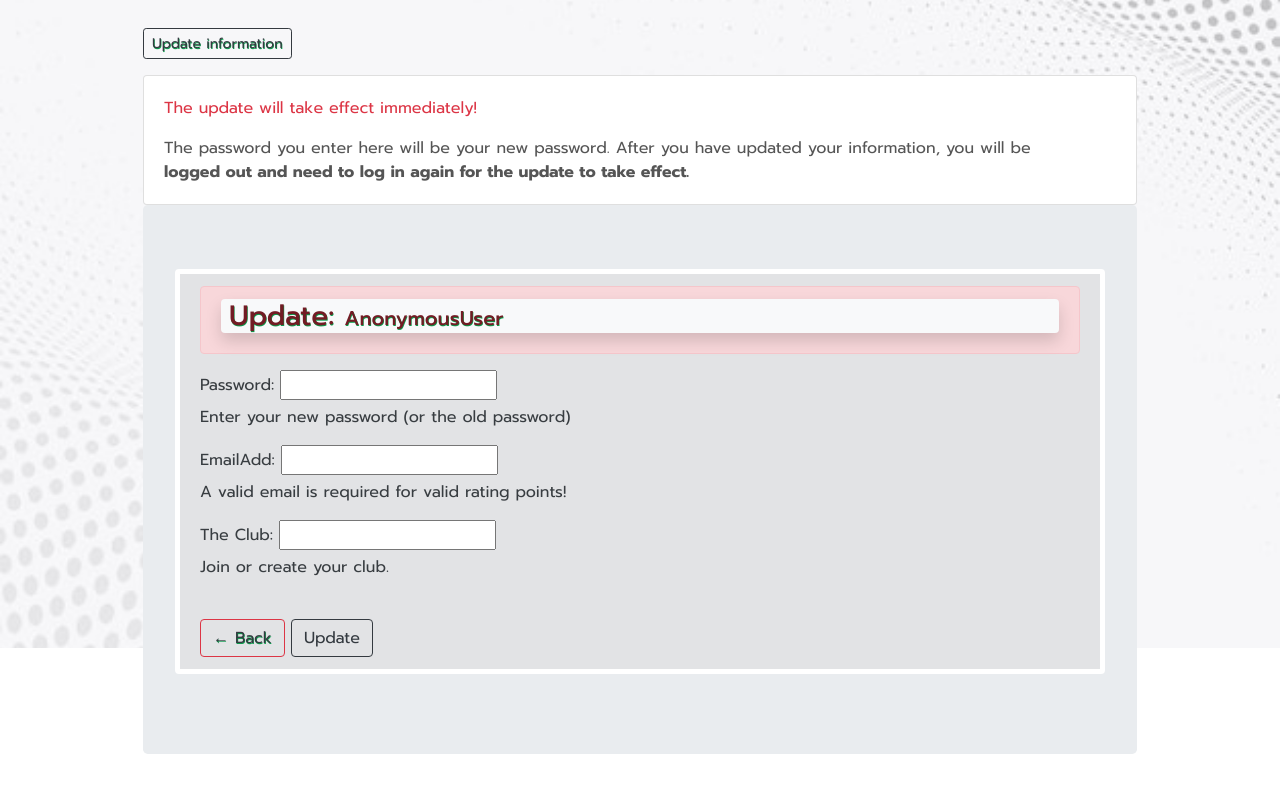
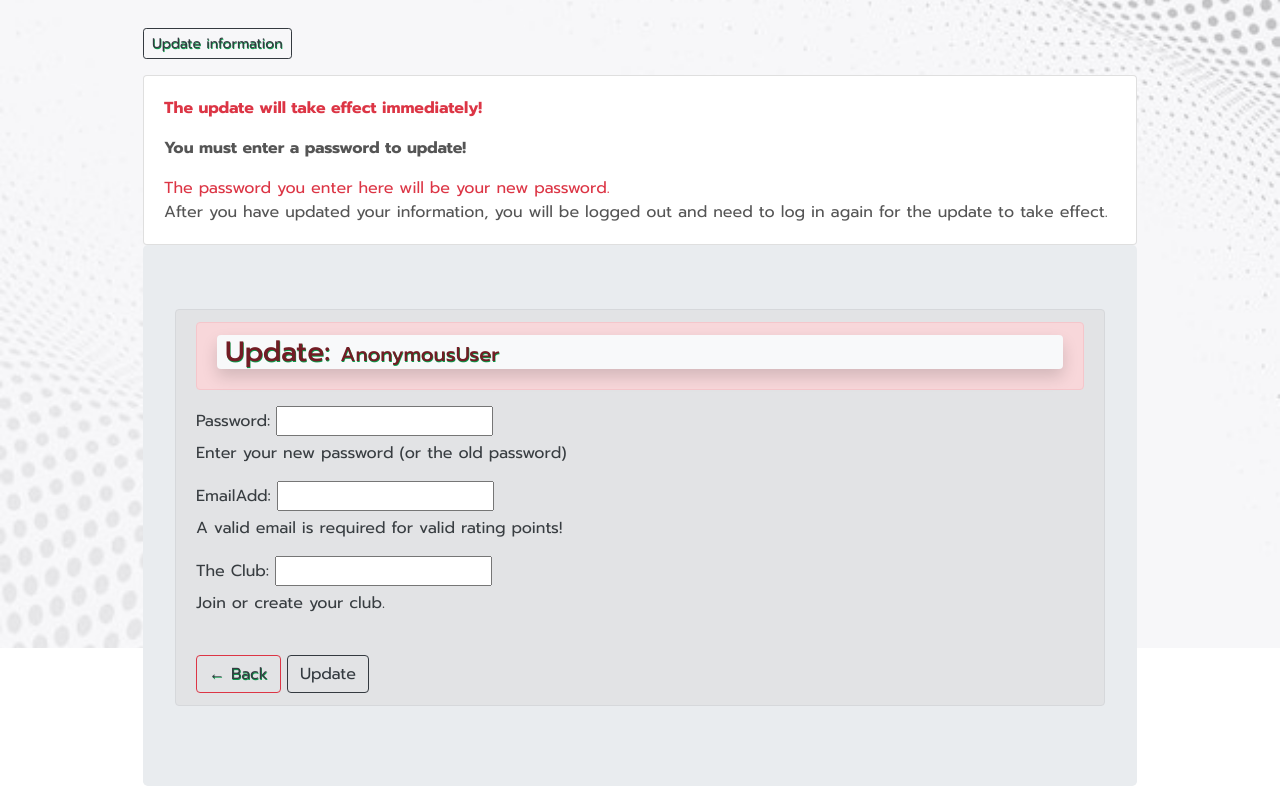
Before and after one commit to manell0/couronne, a Django app: template home/templates/home/update.html in a window 1280 px wide, after a click on "Update information". Shown: the part 152-938 px from the top of the page. Before the commit the page ends 906 px from the top, so only its background shows below. Run offline with Django 3.2, Linux system fonts and the light colour scheme; the template is opened without the code that fills it: values that come from a table or form of the project are taken from there, others are empty; some libraries are stand-ins or nearby versions.

Commit message:
Explanatory text in rules_story and update (modal)template

```diff
--- a/home/templates/home/rules_story.html
+++ b/home/templates/home/rules_story.html
@@ -30,8 +30,7 @@
                         associated queue. Then give each player a black push ring. • game with 2 players: The players sit opposite
                         each other at the table. Play from your side of the game board and from the side to your left.
                     </p>
-                </div>
-                <div>
+
                     <p>
                         <strong>The course of the game </strong>The yellow players start by striking their impact rings against
                         the rings in the middle of the circle. Then the turn goes to the red team. You always push from the edge
--- a/home/templates/home/update.html
+++ b/home/templates/home/update.html
@@ -12,9 +12,10 @@
             </p>
             <div class="collapse" id="collapseExample">
                 <div class="card card-body">
-                    <p class="text-danger">The update will take effect immediately! </p>
-                    The password you enter here will be your new password. After you have updated your information,
-                    you will be <strong> logged out and need to log in again for the update to take effect.</strong>
+                    <p class="text-danger"><strong> The update will take effect immediately! </strong></p>
+                    <p><strong> You must enter a password to update!</strong></p>
+                    <span class="text-danger"> The password you enter here will be your new password.</span> After you have updated your information,
+                    you will be logged out and need to log in again for the update to take effect.
                 </div>
             </div>
         </div>
@@ -24,7 +25,7 @@
 {% block content %}
 <div class="container">
     <div class="jumbotron">
-        <div class="alert alert-secondary border-big">
+        <div class="alert alert-secondary">
             <!-- Check if the update process is done and be redirected to the login section -->
             {% if registered and reg %}
             <h3>Update complete.</h3>
@@ -39,7 +40,7 @@
                 <h3 class="rounded shadow bg-light pl-2">Update: <span class="h5"> {{user}} </span></h3>
             </div>
             <div id="myDiv">
-                <form enctype="multipart/form-data" method="POST" size="18">
+                <form enctype="multipart/form-data" method="POST">
                     {% csrf_token %}
                     {{ upp_form.as_p }}
                     {{ profile_form.as_p }}
```
